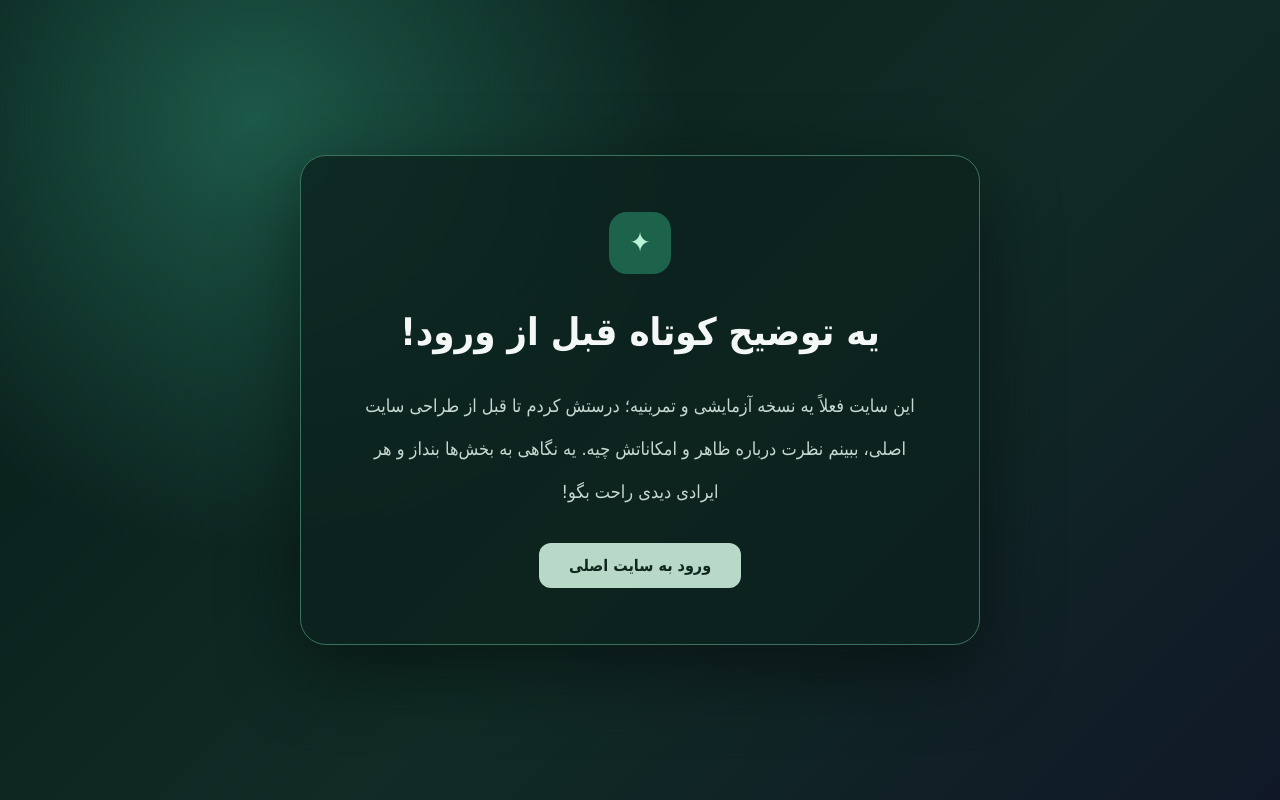
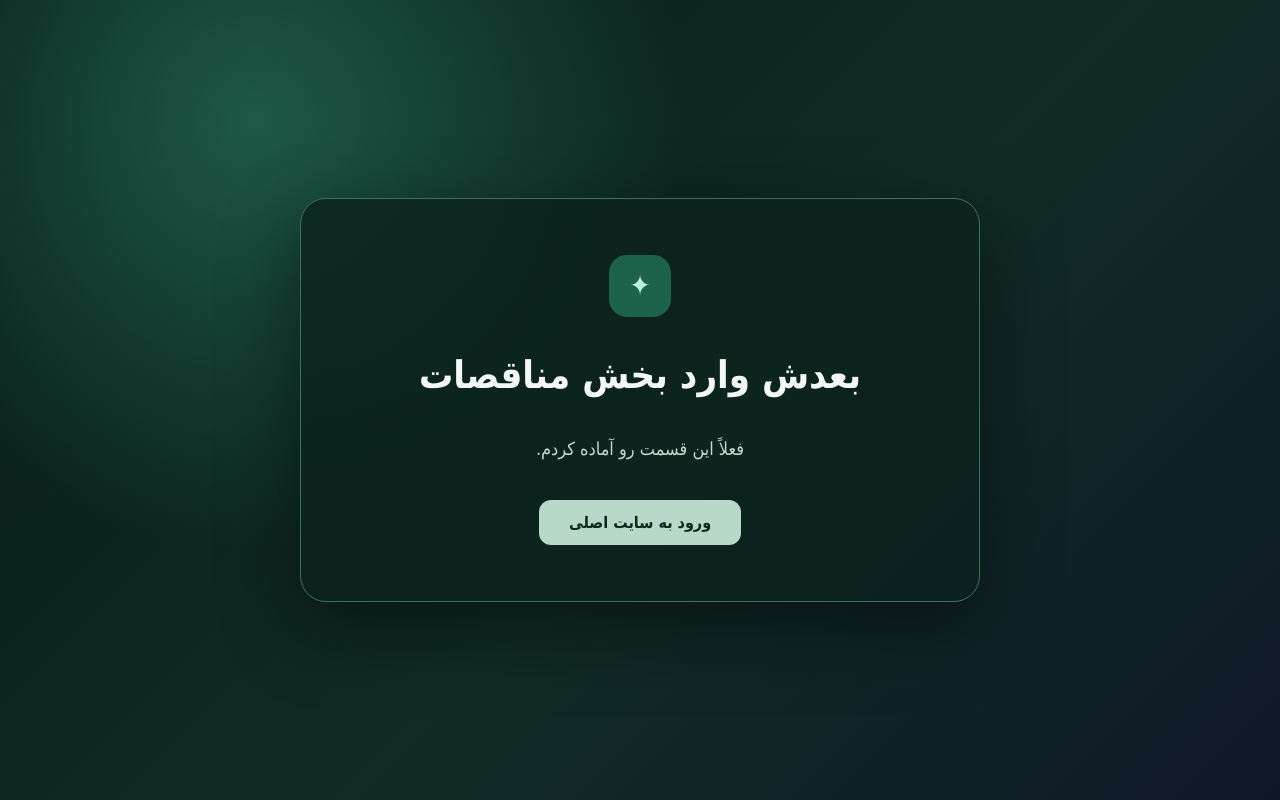
Before and after one commit to aminabdi232-dot/contractor-management, a plain HTML site: page intro.html in a window 1280 px wide. Drawn offline with Linux system fonts and the light colour scheme.

Commit message:
Update intro page for technical and tenders flow

```diff
--- a/intro.html
+++ b/intro.html
@@ -15,8 +15,8 @@ a{display:inline-block;text-decoration:none;background:#b8d9c8;color:#10271e;pad
 <body>
 <main class="card">
 <div class="mark">✦</div>
-<h1>یه توضیح کوتاه قبل از ورود!</h1>
-<p>این سایت فعلاً یه نسخه آزمایشی و تمرینیه؛ درستش کردم تا قبل از طراحی سایت اصلی، ببینم نظرت درباره ظاهر و امکاناتش چیه. یه نگاهی به بخش‌ها بنداز و هر ایرادی دیدی راحت بگو!</p>
+<h1>بعدش وارد بخش مناقصات</h1>
+<p>فعلاً این قسمت رو آماده کردم.</p>
 <a href="panel.html">ورود به سایت اصلی</a>
 </main>
 </body>
```
